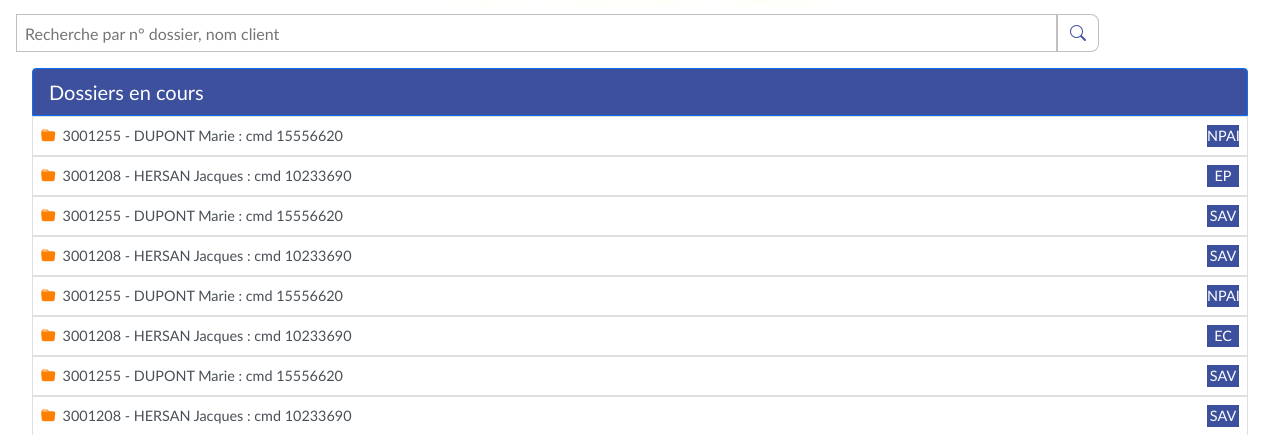
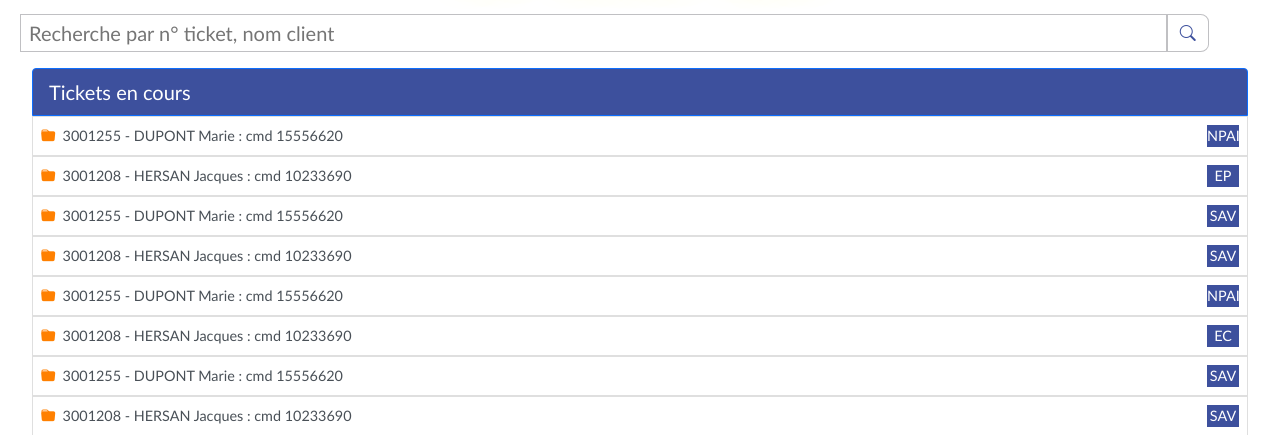
Before and after one commit to vanessa1408/SAV, a PHP site: page / in a window 1280 px wide. Shown: the part 376-811 px from the top of the page. Run offline with PHP 8.4, Linux system fonts and the light colour scheme.

Commit message:
new branch

```diff
--- a/css/large.css
+++ b/css/large.css
@@ -3,4 +3,13 @@
     .logoD,.logoG {
         width:auto;
     }
+
+
+    .col-lg-1.text-start {
+        padding-left:0;
+    }
+
+    .col-lg-11.text-end {
+        padding-right:0;
+    }
 }
--- a/css/small.css
+++ b/css/small.css
@@ -17,10 +17,24 @@
     .menu-top.text-center a{
         height:6vh;
         padding:0.8em;
-        padding-top:0;
+        padding-top:0.4em;
+
     }
 
+    /** NAVIGATION **/
+
+        /* width:5vh; */
+
+
     /** RECHERCHE TOP **/
+    .col-2.col-sm-1.text-start {
+        height:5vh;
+    }
+
+    .col-10.col-sm-11.text-end, .btn.loupe  {
+        height:5vh;
+    }
+
     /* .row.content.search-bar{
         width:85%;
         margin-left:12.5%;
--- a/css/style.css
+++ b/css/style.css
@@ -42,6 +42,7 @@ header {
     padding:0;
     padding-left:1vh;
     border: 1px solid #c0c0c3;
+    font-size:2.5vh;
 }
 
 .search-bar {
@@ -64,10 +65,12 @@ header {
     margin-left:0;
 }
 
-.bi-search {
+.bi.bi-search {
     color:#3d509d;
+    margin:0;
+    padding:0;
+}
 
-}
 
 .loupe {
     border-top-right-radius: 20%;
@@ -75,6 +78,14 @@ header {
     border-top-left-radius: 0%;
     border-bottom-left-radius: 0%;
     border: 1px solid #c0c0c3;
+}
+
+.col-2.col-sm-1.text-start {
+    padding-left:0;
+}
+
+.col-10.col-sm-11.text-end {
+    padding-right:0;
 }
 
 /*  NAVIGATION  */
--- a/index.html
+++ b/index.html
@@ -20,19 +20,19 @@
     </header>
     <div class="menu-top text-center">
         <a href="#" class="myButton active" aria-current="page">Accueil</a>
-        <a href="#" class="myButton">Nouveau dossier</a>
+        <a href="#" class="myButton">Nouveau ticket</a>
         <a href="#" class="myButton">Diagnostic</a>
     </div>
 
     <div class="row content search-bar">
-        <div class="col-10 nav text-center"><input class="input-search" type="search" placeholder="Recherche par n° dossier, nom client" aria-label="Search"></div>
-        <div class="col-2 nav text-center"><button class="btn loupe"><i class="bi bi-search"></i></button></div>
+        <div class="col-10 col-sm-11 col-md-11 col-lg-11 text-end"><input class="input-search" type="search" placeholder="Recherche par n° ticket, nom client" aria-label="Search"></div>
+        <div class="col-2 col-sm-1 col-md-1 col-lg-1 text-start"><button class="btn loupe"><i class="bi bi-search"></i></button></div>
     </div>
 
     <div class="main">
         <div class="list-group">
             <a href="#" class="list-group-item list-group-item-action active title-list" aria-current="true">
-            Dossiers en cours
+            Tickets en cours
             </a>
             <a href="#" class="malist navbar-text list-group-item-action"><i class="bi bi-folder-fill"></i>3001255 - DUPONT Marie : cmd 15556620<p class="type-dossier">NPAI</p></a>
             <a href="#" class="malist navbar-text list-group-item-action"><i class="bi bi-folder-fill"></i>3001208 - HERSAN Jacques : cmd 10233690<p class="type-dossier">EP</p></a>
```
